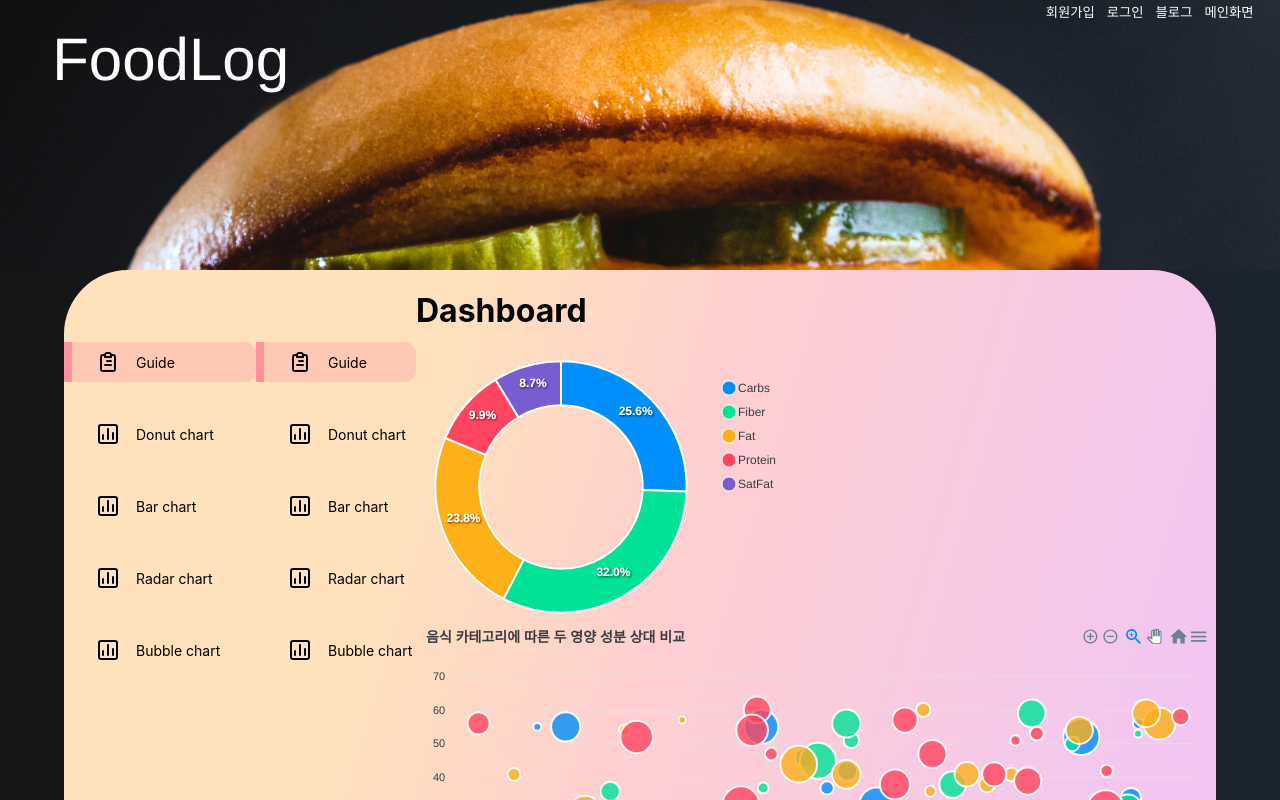
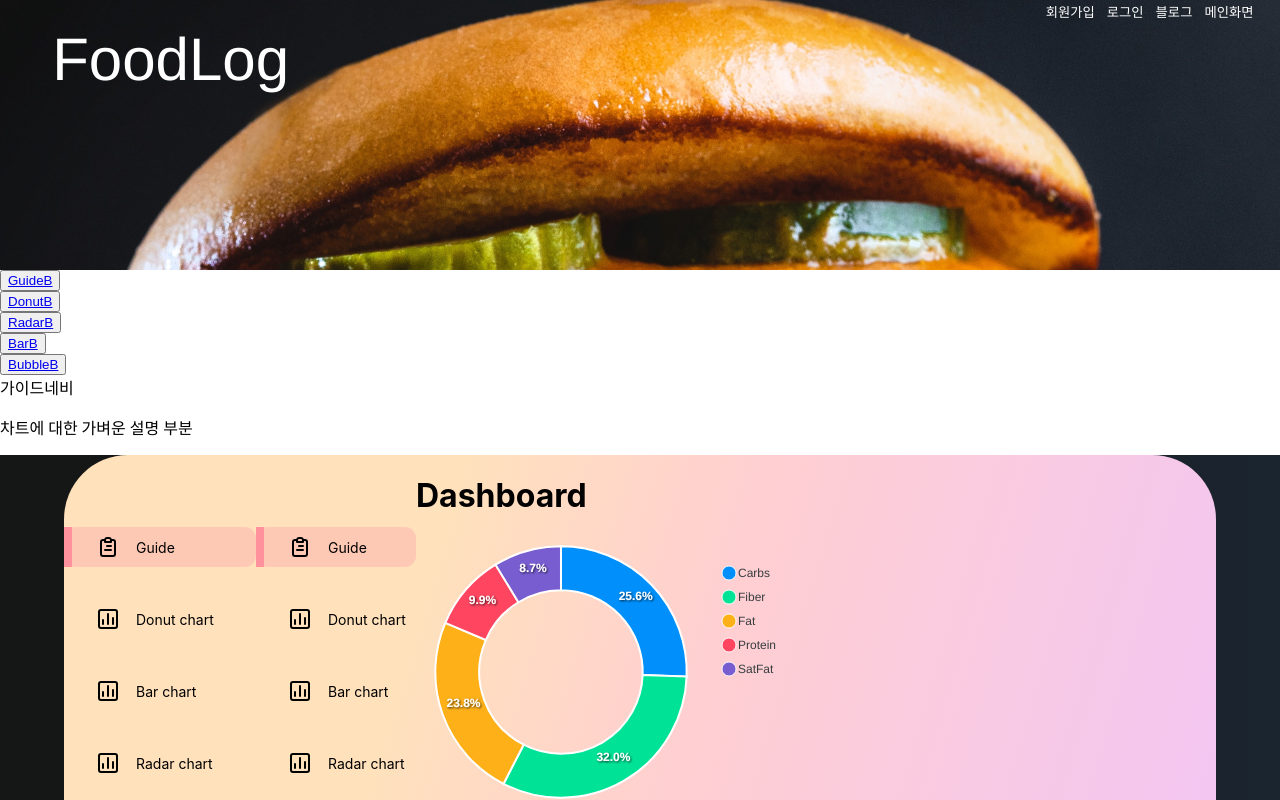
Before and after one commit to jjs0211/EliceWebProject2, a React (Create React App) app in the folder front/: page /graph in a window 1280 px wide. Shown: the top 800 px of the page. Built offline with nearby package versions, Linux system fonts and the light colour scheme; no server answers.

Commit message:
[FEAT] front3 draft code _ review
- 리뷰용 미완성 코드
- MainNav2
- DonutNav

```diff
--- a/front/src/App.js
+++ b/front/src/App.js
@@ -13,6 +13,7 @@ import BlogArticlePreview from "./components/blog/BlogArticlePreview"
 import Blog from './components/blog/Blog';
 import BlogPost from './components/blog/BlogPost'
 import BlogArticle from './components/blog/BlogArticle';
+// import Team from './components/team/Team';
 
 export const UserStateContext = createContext(null);
 export const dispatchContext = createContext(null);
@@ -71,6 +72,8 @@ function App() {
               <Route path="/blogArticle/:id" element={<BlogArticle/>} />
               <Route path="/login" element={<Login />} />
               <Route path="/register" element={<Register />} />
+              {/* <Route path="/Team" element={<Team />} /> */}
+
               <Route path="*" element={<Main />} />
             </Routes>
           </Router>
--- a/front/src/components/graph/GraphPage.jsx
+++ b/front/src/components/graph/GraphPage.jsx
@@ -6,6 +6,8 @@ import LogoPart from './Header/LogoPart'
 import NavPart from './Header/NavPart';
 import GraphFooter from './Footer/GraphFooter';
 import GraphHeader from './Header/GraphHeader';
+import MainNav from './MainNav/MainNav'
+import MainNav2 from './MainNav/MainNav2';
 
 
 const GraphPage = () => {
@@ -43,7 +45,12 @@ const GraphPage = () => {
           <div>Bubble</div>
         </div>
       </div> */}
-
+      <div>
+        <div>
+          <MainNav2></MainNav2>
+          {/* <MainNav></MainNav> */}
+        </div>
+      </div>
       <div className='GraphPage'>
         <div className="GraphPageGlass">
           <Sidebar></Sidebar>
--- /dev/null
+++ b/front/src/components/graph/MainNav/MainNav2.jsx
@@ -0,0 +1,112 @@
+import React, { useState } from 'react'
+import MainDash from '../MainDash/MainDash'
+import Sidebar from '../Sidebar/Sidebar'
+import BarNav from './NavSelect/BarNav';
+import DonutNav from './NavSelect/DonutNav';
+import RadarNav from './NavSelect/RadarNav';
+import { useEffect } from 'react';
+import BubbleNav from './NavSelect/BubbleNav';
+import GuideNav from './NavSelect/GuideNav';
+
+const Guide = (props) => {
+  return <div>
+    <button><a href="/" onClick={function (event) {
+      event.preventDefault();
+      props.onChangeMode();
+    }}>{props.title}</a></button>
+  </div>
+}
+
+const Donut = (props) => {
+  return <div>
+  <button><a href="/" onClick={function (event) {
+    event.preventDefault();
+    props.onChangeMode();
+  }}>{props.title}</a></button>
+</div>
+}
+const Radar = (props) => {
+  return <div>
+  <button><a href="/" onClick={function (event) {
+    event.preventDefault();
+    props.onChangeMode();
+  }}>{props.title}</a></button>
+</div>
+}
+
+const Bar = (props) => {
+  return <div>
+  <button><a href="/" onClick={function (event) {
+    event.preventDefault();
+    props.onChangeMode();
+  }}>{props.title}</a></button>
+</div>
+}
+
+const Bubble = (props) => {
+  return <div>
+  <button><a href="/" onClick={function (event) {
+    event.preventDefault();
+    props.onChangeMode();
+  }}>{props.title}</a></button>
+</div>
+}
+
+/////////////////////////////
+const MainNav2 = () => {
+  const [mode, setMode] = useState('GUIDE');
+  // const [id, setId] = useState(null);
+  // const [c1, setC1] = useState('firstC');
+  // const [c2, setC2] = useState('secondC');
+  // useEffect(() => {
+
+  // },)
+  // const navigate = [
+  //   { id: 1, title: {c1} , chart: {c2}},
+  //   { id: 2, title: 'category1_2', chart: 'radar'}
+  // ]
+
+  let content = null;
+  if (mode === 'GUIDE') {
+    content = <GuideNav></GuideNav>
+  }else if (mode === 'DONUT') {
+    content = <DonutNav></DonutNav>;
+  }else if (mode === 'RADAR') {
+    content = <RadarNav></RadarNav>
+  }else if (mode === 'BAR') {
+    content = <BarNav></BarNav>
+  }else if (mode === 'BUBBLE') {
+    content = <BubbleNav></BubbleNav>
+  }
+
+  return (
+    <div>
+      <div>
+        <Guide title="GuideB" onChangeMode={() => {
+          setMode((mode) => 'GUIDE');
+        }}></Guide>
+        <Donut title="DonutB" onChangeMode={() => {
+          setMode((mode) => 'DONUT');
+        }}></Donut>
+        <Radar title="RadarB" onChangeMode={() => {
+          setMode((mode) => {
+            var newMode = {...mode}
+            newMode = 'RADAR'
+          return newMode});
+        }}></Radar>
+        <Bar title="BarB" onChangeMode={() => {
+          setMode((mode) => 'BAR');
+        }}></Bar>
+        <Bubble title="BubbleB" onChangeMode={() => {
+          setMode((mode) => 'BUBBLE');
+        }}></Bubble>
+      </div>
+      <div>
+        <span>{content}</span>
+      </div>
+
+    </div>
+  )
+}
+
+export default MainNav2
--- /dev/null
+++ b/front/src/components/graph/MainNav/NavSelect/BarNav.jsx
@@ -0,0 +1,16 @@
+import React from 'react'
+import MainDash from '../../MainDash/MainDash';
+import Sidebar from './../../Sidebar/Sidebar';
+
+const BarNav = () => {
+  return (
+    <div>
+      <span>바네비게이션</span>
+      <Sidebar></Sidebar>
+      <Sidebar></Sidebar>
+      <MainDash></MainDash>
+    </div>
+  )
+}
+
+export default BarNav
--- /dev/null
+++ b/front/src/components/graph/MainNav/NavSelect/BubbleNav.jsx
@@ -0,0 +1,16 @@
+import React from 'react'
+import MainDash from '../../MainDash/MainDash';
+import Sidebar from './../../Sidebar/Sidebar';
+
+const BubbleNav = () => {
+  return (
+    <div>
+      <span>버블네비게이션</span>
+      <Sidebar></Sidebar>
+      <Sidebar></Sidebar>
+      <MainDash></MainDash>
+    </div>
+  )
+}
+
+export default BubbleNav
--- /dev/null
+++ b/front/src/components/graph/MainNav/NavSelect/DonutNav.jsx
@@ -0,0 +1,46 @@
+import React, { useState, useEffect} from 'react'
+import Test2_2 from '../../apitest';
+import MainDash from '../../MainDash/MainDash';
+import Sidebar from './../../Sidebar/Sidebar';
+import * as Api from '../../../../api';
+
+
+
+const DonutNav = () => {
+
+  // const CategoryAPI = () => {
+  //   let [category, setCategory] = useState("")
+  //   console.log(category);
+
+  //   useEffect(() => {
+  //     Api.get("food/category")
+  //     .then((res) => {
+  //       console.log(res)
+  //       setCategory(res.data.data)
+  //     })
+  //     CategoryAPI()
+  //   }, [])
+  // }
+  const Test2_2 = () => {
+  fetch('http://localhost:5001/food/category')
+    .then(response => {
+      return response.json()
+    })
+    .then(json => {
+      console.log('body : ', json)
+    })
+}
+  return (
+    <div>
+      <span>도넛네비게이션</span>
+      {/* <div> {category} </div> */}
+      <button onClick={Test2_2}>gg</button>
+      <Sidebar></Sidebar>
+      <MainDash></MainDash>
+      {/* <Test2_2></Test2_2> */}
+
+    </div>
+  )
+}
+
+export default DonutNav
--- /dev/null
+++ b/front/src/components/graph/MainNav/NavSelect/GuideNav.jsx
@@ -0,0 +1,12 @@
+import React from 'react'
+
+const GuideNav = () => {
+  return (
+    <div>
+      <span>가이드네비</span>
+      <p>차트에 대한 가벼운 설명 부분</p>
+    </div>
+  )
+}
+
+export default GuideNav
--- /dev/null
+++ b/front/src/components/graph/MainNav/NavSelect/RadarNav.jsx
@@ -0,0 +1,16 @@
+import React from 'react'
+import MainDash from '../../MainDash/MainDash';
+import Sidebar from './../../Sidebar/Sidebar';
+
+const RadarNav = () => {
+  return (
+    <div>
+      <span>방사형네비게이션</span>
+      <Sidebar></Sidebar>
+      <Sidebar></Sidebar>
+      <MainDash></MainDash>
+    </div>
+  )
+}
+
+export default RadarNav
```
Also changed, not shown: front/src/components/graph/Apex/Radar.jsx (+20 -3 lines).
